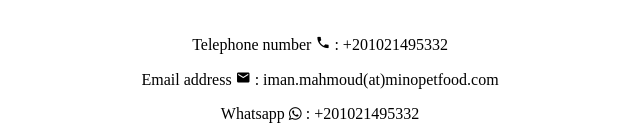
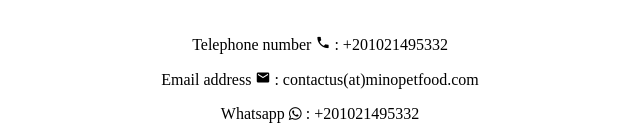
Before and after one commit to mohmah7/mino, a plain HTML site: page contact_us.html in a window 1280 px wide. Shown: the part 663-800 px from the top of the page, 320-960 px from the left. Drawn offline with Linux system fonts and the light colour scheme.

Commit message:
updates mail
changes to email

```diff
--- a/contact_us.html
+++ b/contact_us.html
@@ -94,7 +94,7 @@
     <p>6th of October City, Giza, Egypt</p>
     <br>
     <p>Telephone number <i class="material-icons" style="font-size: 15px;">phone</i>  : +201021495332</p>
-    <p>Email address <i class="material-icons" style="font-size: 15px;">mail</i>  : iman.mahmoud(at)minopetfood.com</p>
+    <p>Email address <i class="material-icons" style="font-size: 15px;">mail</i>  : contactus(at)minopetfood.com</p>
     <p>Whatsapp <i class="fa fa-whatsapp" style="font-size:15px"></i> : +201021495332</p>
     <p>Facebook <i class="fa fa-facebook" style="font-size:15px"></i> : https://www.facebook.com/profile.php?id=100086962296873</p>
     <p>Instagram <i class="fa fa-instagram" style="font-size:15px"></i> :  https://instagram.com/minopetfoodandtreats</p>
```
